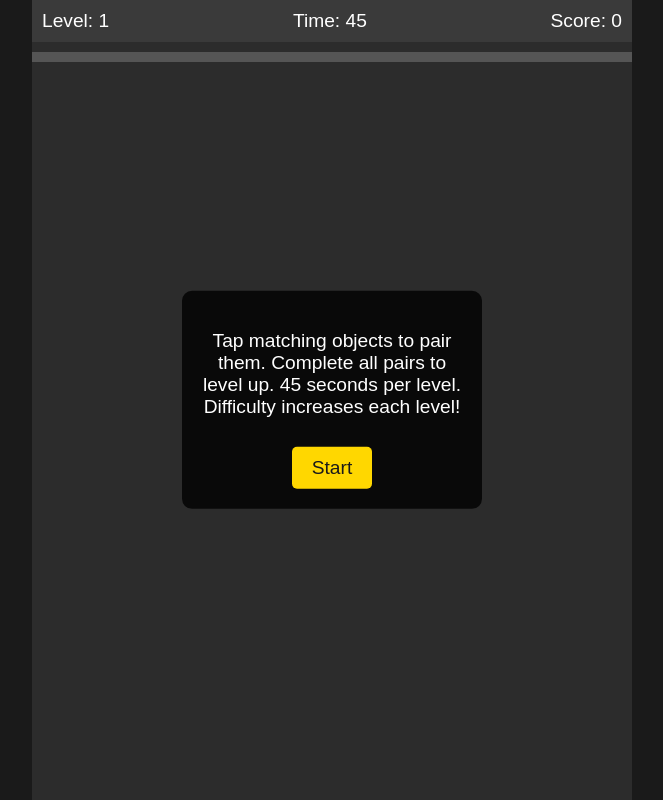
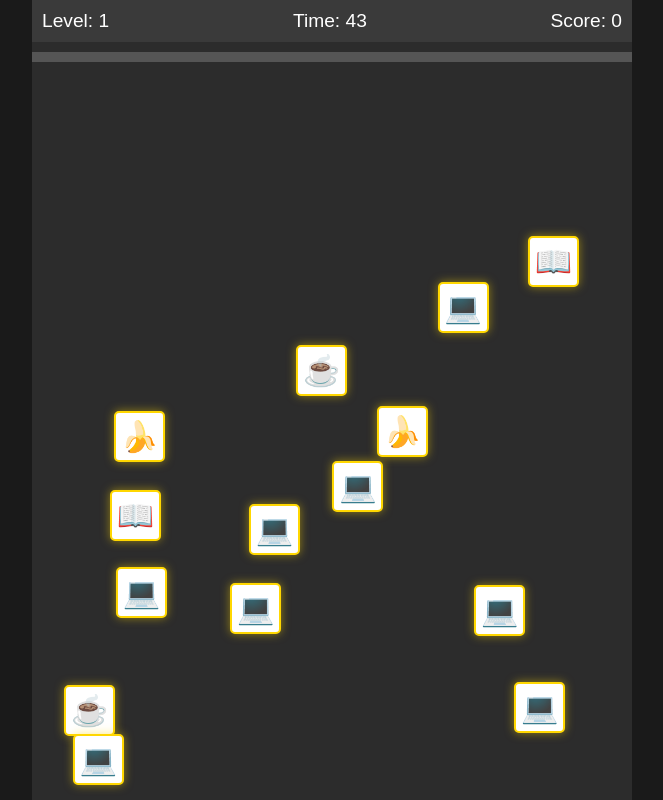
Before and after one commit to nycsal/Run-game, a plain HTML site: page index.html in a window 1280 px wide. Both pictures are taken after a click on the button "Start". Shown: the whole page, without its empty margins (308-971 px from the left). Drawn offline with Linux system fonts and the light colour scheme.

Commit message:
Update index.html

```diff
--- a/index.html
+++ b/index.html
@@ -145,7 +145,7 @@
         const scoreDisplay = document.getElementById('score');
         const gameOverScreen = document.getElementById('game-over');
         const finalScoreDisplay = document.getElementById('final-score');
-        const levelUpScreen = document.getElement cryptocopy();
+        const levelUpScreen = document.getElementById('level-up');
         const nextLevelDisplay = document.getElementById('next-level');
         const startScreen = document.getElementById('start-screen');
         const startButton = document.getElementById('start-button');
@@ -168,9 +168,15 @@
             { name: 'phone', emoji: '📱' }
         ];
 
+        // Attach event listener to the Start button with error handling
         startButton.addEventListener('click', () => {
-            console.log("Start button clicked!");
-            startGame();
+            try {
+                console.log("Start button clicked!");
+                startGame();
+            } catch (error) {
+                console.error("Error starting game:", error);
+                alert("Failed to start the game. Please try again.");
+            }
         });
 
         function startGame() {
```
